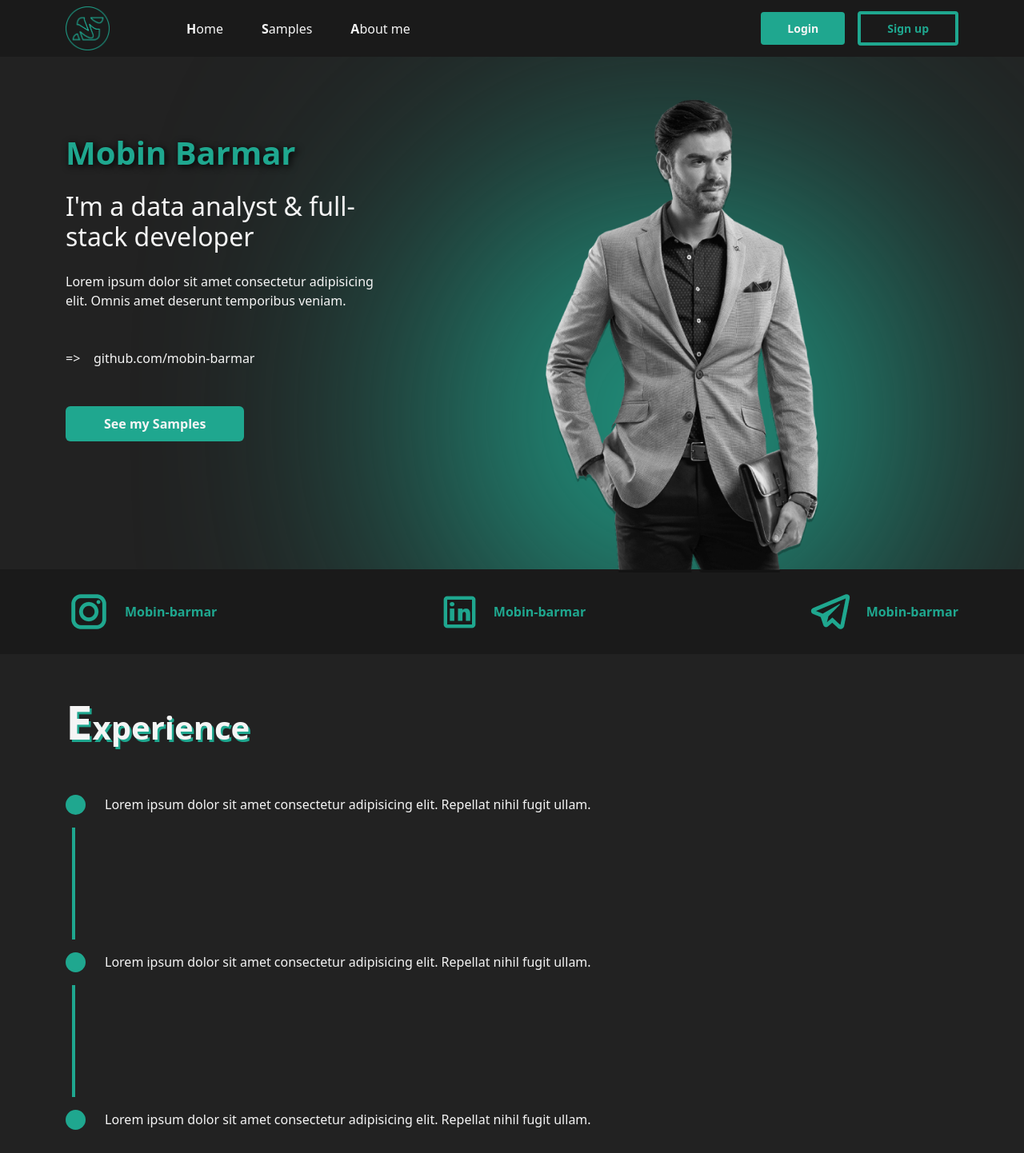
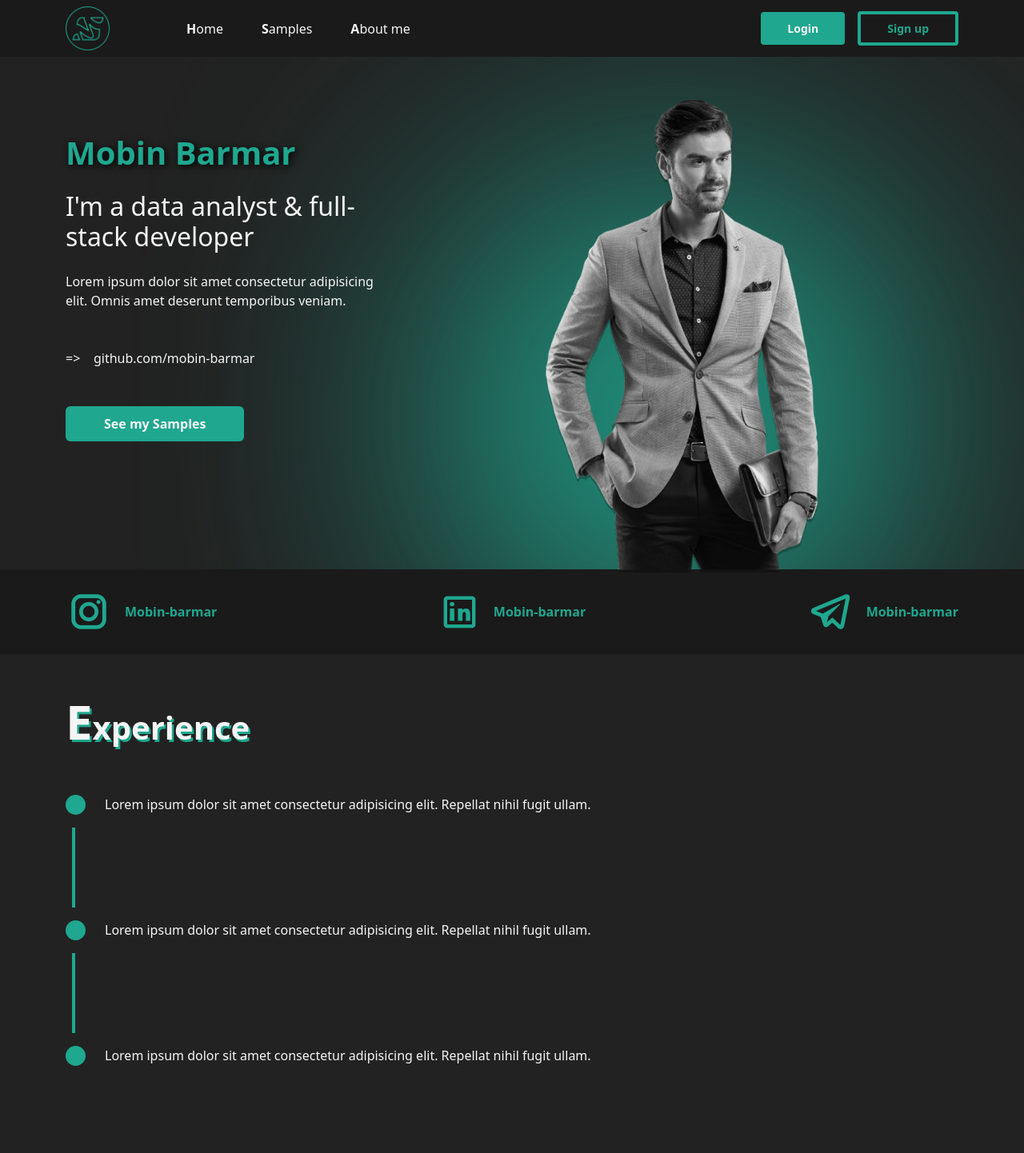
Before and after one commit to mobinbarmar/Personal-Web, an Angular app in the folder Angular/: page / in a window 1280 px wide. Shown: the top 1442 px of the page at 80% size. Built offline with nearby package versions, Linux system fonts and the light colour scheme; no server answers.

Commit message:
lines getting shoted

```diff
--- a/Angular/src/app/pages/home/home.component.html
+++ b/Angular/src/app/pages/home/home.component.html
@@ -10,7 +10,7 @@
     <p class="col-5 mt-4">Lorem ipsum dolor sit amet consectetur adipisicing elit. Omnis amet deserunt temporibus
       veniam.</p>
     <div class="mt-4 mt-md-5">
-      <a href="github.com/mobin-barmar">=> &nbsp;&nbsp; github.com/mobin-barmar</a>
+      <a href="https://www.github.com/mobinbarmar" target="_blank">=> &nbsp;&nbsp; github.com/mobin-barmar</a>
     </div>
 
     <div class="mt-4 mt-md-5">
--- a/Angular/src/app/pages/home/home.component.scss
+++ b/Angular/src/app/pages/home/home.component.scss
@@ -51,6 +51,6 @@ $primary: #1FA78F;
 }
 .line1{
     width: 4px;
-    height: 140px;
+    height: 100px;
     background-color: $primary;
 }
```
